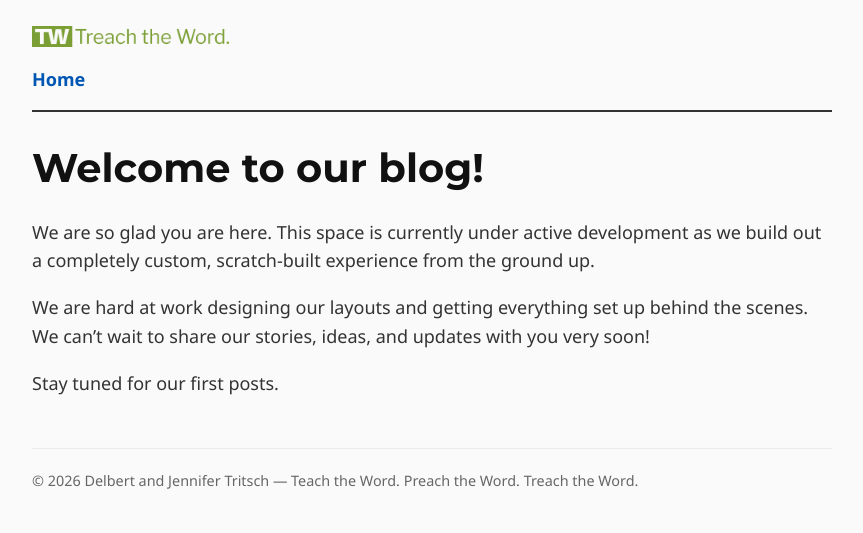
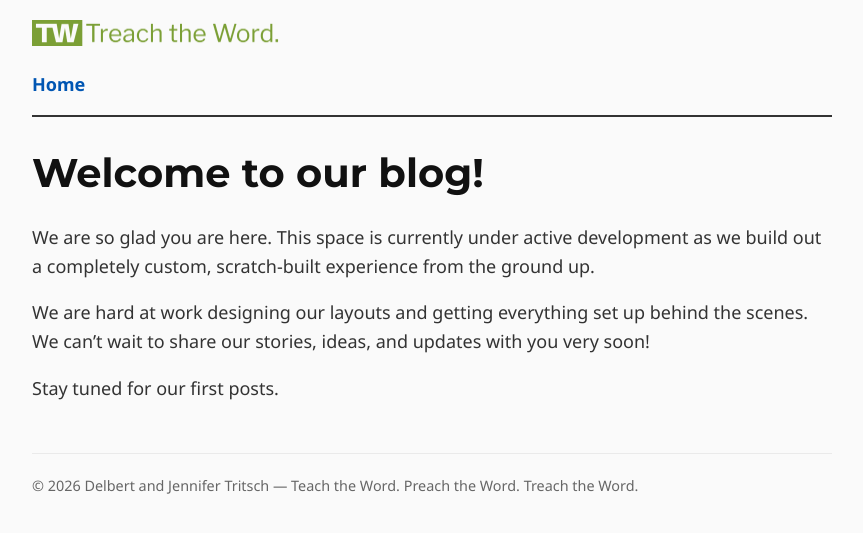
Before and after one commit to dtritsch/blog, a Jekyll site: the page built from index.md, in a window 1280 px wide. Shown: the top 533 px of the page, without its empty margins (208-1071 px from the left). Built offline with Jekyll 4.4.1, drawn with Linux system fonts in a browser that asks for light colours.

Commit message:
Style correction for site logo

```diff
--- a/_layouts/default.html
+++ b/_layouts/default.html
@@ -12,8 +12,8 @@
 <body>
 
   <header>
-    <a href="/" style="text-decoration:none;">
-        <img src="{{'/assets/images/logo-short.png' | relative_url}}" alt="{{ site.title }} logo" width="200px" style="vertical-align:middle; margin-right:1em;">
+    <a href="/" class="site-logo">
+        <img src="{{'/assets/images/logo-short.png' | relative_url}}" alt="{{ site.title }} logo">
     </a>
     <nav>
       <a href="{{ '/' | relative_url }}">Home</a>
--- a/assets/style.css
+++ b/assets/style.css
@@ -78,6 +78,10 @@ header {
   margin-bottom: 1.5rem;
 }
 
+header > a.site-logo > img {
+    width: 250px;
+}
+
 nav {
     margin-top: 1rem;
     margin-bottom: 1rem;
```
